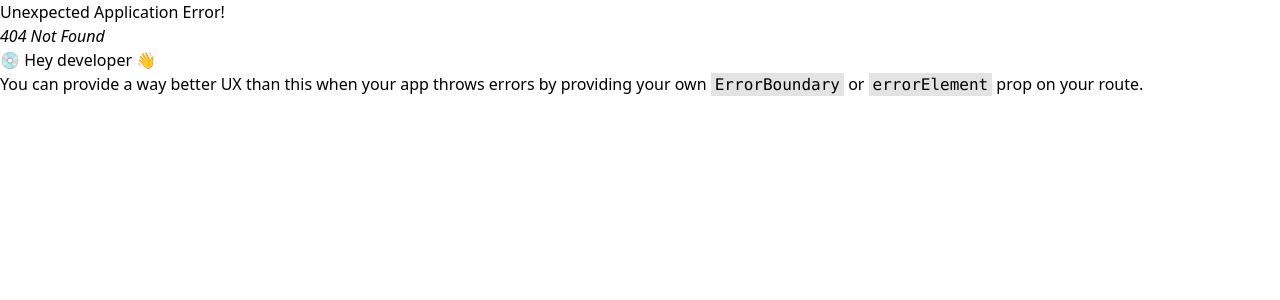
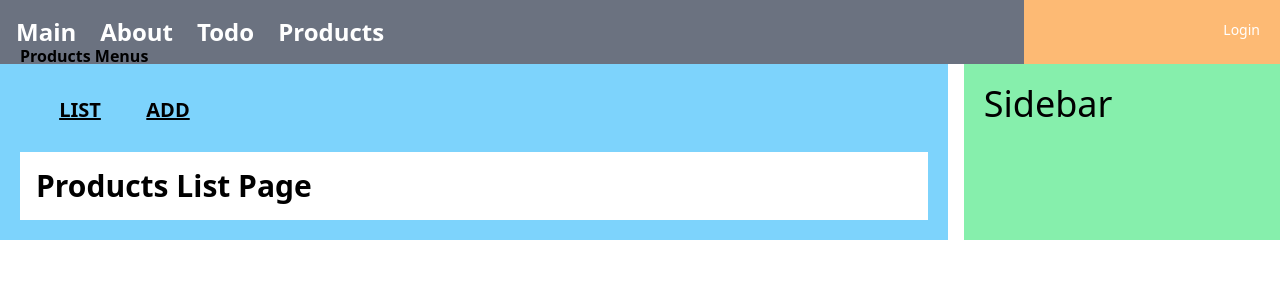
Before and after one commit to YuYoHan/React_Book, a React (Create React App) app in the folder mall/: page /products/list in a window 1280 px wide. Before the commit this address had no page. Shown: the top 300 px of the page. Built offline with nearby package versions, Linux system fonts and the light colour scheme.

Commit message:
[Add] ListPage 추가

```diff
--- /dev/null
+++ b/mall/src/pages/products/ListPage.jsx
@@ -0,0 +1,9 @@
+const ListPage = () => {
+    return (
+        <div className="p-4 w-full bg-white">
+            <div className="text-3xl font-extrabold">Products List Page</div>
+        </div>
+    );
+};
+
+export default ListPage;
--- a/mall/src/router/productRouter.jsx
+++ b/mall/src/router/productRouter.jsx
@@ -1,5 +1,24 @@
+import { Suspense, lazy } from "react";
+import { Navigate } from "react-router-dom";
+
 const productRouter = () => {
-    return [];
+    const Loading = <div>Loading....</div>;
+    const ProductList = lazy(() => import("../pages/products/ListPage"));
+
+    return [
+        {
+            path: "list",
+            element: (
+                <Suspense fallback={Loading}>
+                    <ProductList />
+                </Suspense>
+            ),
+        },
+        {
+            path: "",
+            element: <Navigate replace to="/products/list" />,
+        },
+    ];
 };
 
 export default productRouter;
--- a/mall/src/router/todoRouter.jsx
+++ b/mall/src/router/todoRouter.jsx
@@ -5,7 +5,7 @@ const Loading = <div>Loading.....</div>;
 const TodoList = lazy(() => import("../components/todo/ListPage"));
 const TodoRead = lazy(() => import("../components/todo/ReadPage"));
 const TodoAdd = lazy(() => import("../components/todo/AddPage"));
-const TodoModify = lazy(() => import("../components/todo/ModifyPage"));
+const TodoModify = lazy(() => import("../pages/todo/ModifyPage"));
 
 const todoRouter = () => {
     return [
```
